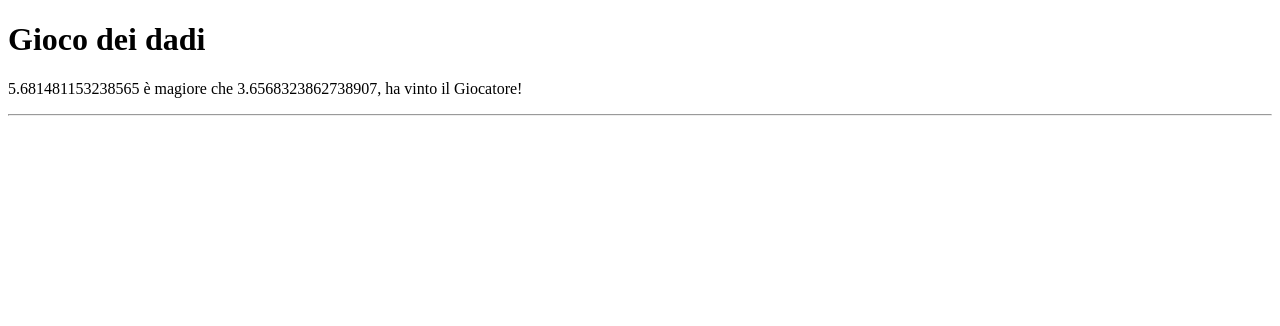
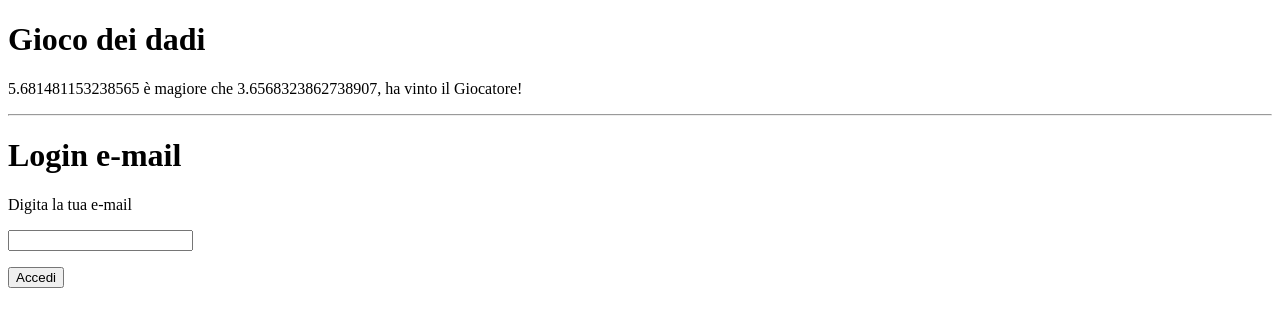
Before and after one commit to TanaraCavalcante/js-mail-dadi, a plain HTML site: page index.html in a window 1280 px wide. Drawn offline with Linux system fonts and the light colour scheme.

Commit message:
index per e-mail

```diff
--- a/index.html
+++ b/index.html
@@ -6,6 +6,7 @@
     <title>mail-dadi</title>
     <script defer src="JS/dadi.js"></script>
     <script defer src="JS/mail.js"></script>
+
 </head>
 <body>
     <div>
@@ -13,6 +14,19 @@
      <p id="result"></p>
     </div>
     <hr>
-    <div></div>
+    <div>
+        <h1>Login e-mail</h1>
+
+    <form id="formElements">
+        <div>
+            <p>Digita la tua e-mail<p>
+            <input type="mail" id="inputMail" class="form-control">
+        </div>
+
+       <div>
+             <button id="accedi-btn" >Accedi</button>
+       </div>
+    </form>
+    </div>
 </body>
 </html>
```
